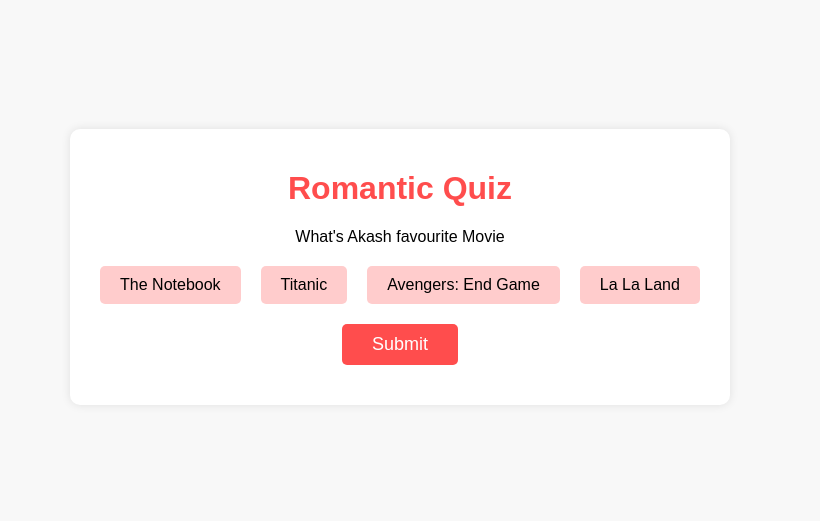
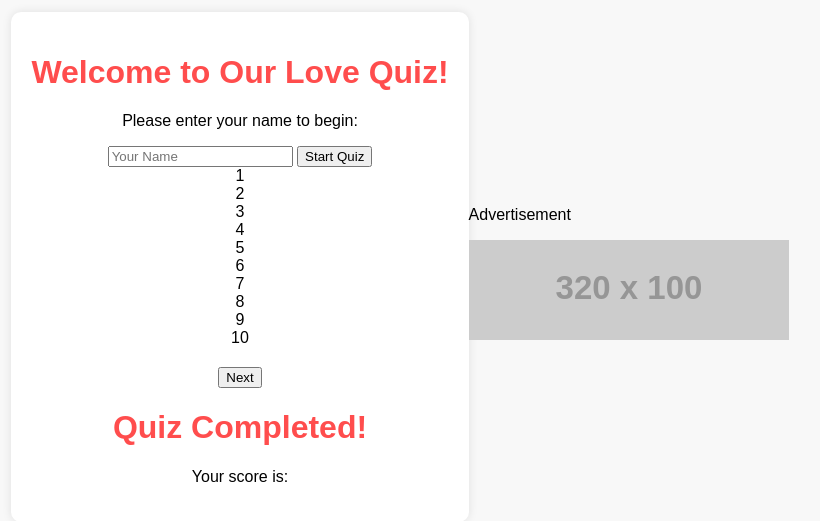
Before and after one commit to Pathackcoder/newquiz, a plain HTML site: page index.html in a window 1280 px wide. Shown: the part 133-654 px from the top of the page, without its empty margins (240-1060 px from the left). Drawn offline with Linux system fonts and the light colour scheme; placeholder pictures from the web are drawn by us.

Commit message:
Update index.html

```diff
--- a/index.html
+++ b/index.html
@@ -3,18 +3,44 @@
 <head>
     <meta charset="UTF-8">
     <meta name="viewport" content="width=device-width, initial-scale=1.0">
-    <title>Romantic Quiz</title>
+    <title>Love Quiz</title>
     <link rel="stylesheet" href="style.css">
 </head>
 <body>
     <div class="container">
-        <h1>Romantic Quiz</h1>
-        <div id="quiz">
-            <div id="question"></div>
-            <div id="options"></div>
-            <button id="submit">Submit</button>
-            <div id="result"></div>
+        <div class="name-container">
+            <h1>Welcome to Our Love Quiz!</h1>
+            <p>Please enter your name to begin:</p>
+            <input type="text" id="nameInput" placeholder="Your Name">
+            <button onclick="startQuiz()">Start Quiz</button>
         </div>
+        <div class="quiz-container">
+            <div class="progress">
+                <div class="progress-circle" id="progress-1">1</div>
+                <div class="progress-circle" id="progress-2">2</div>
+                <div class="progress-circle" id="progress-3">3</div>
+                <div class="progress-circle" id="progress-4">4</div>
+                <div class="progress-circle" id="progress-5">5</div>
+                <div class="progress-circle" id="progress-6">6</div>
+                <div class="progress-circle" id="progress-7">7</div>
+                <div class="progress-circle" id="progress-8">8</div>
+                <div class="progress-circle" id="progress-9">9</div>
+                <div class="progress-circle" id="progress-10">10</div>
+            </div>
+            <div class="question-container">
+                <h2 class="question"></h2>
+                <div class="options"></div>
+            </div>
+            <button onclick="nextQuestion()">Next</button>
+        </div>
+        <div class="result-container">
+            <h1>Quiz Completed!</h1>
+            <p>Your score is: <span id="score"></span></p>
+        </div>
+    </div>
+    <div class="fake-ad">
+        <p>Advertisement</p>
+        <img src="https://via.placeholder.com/320x100.png?text=Google+Ad" alt="Google Ad">
     </div>
     <script src="script.js"></script>
 </body>
```
